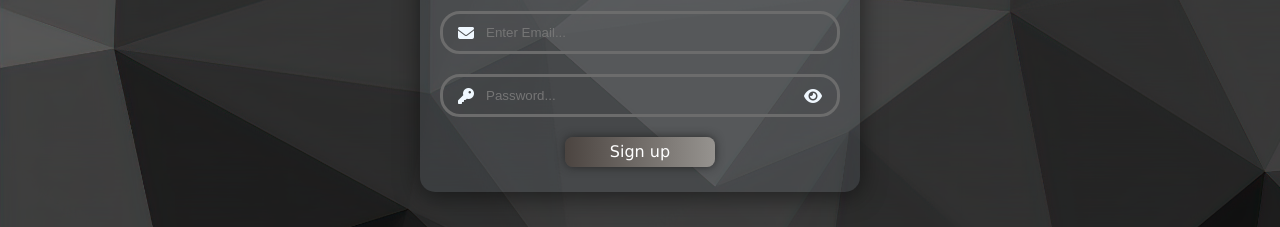
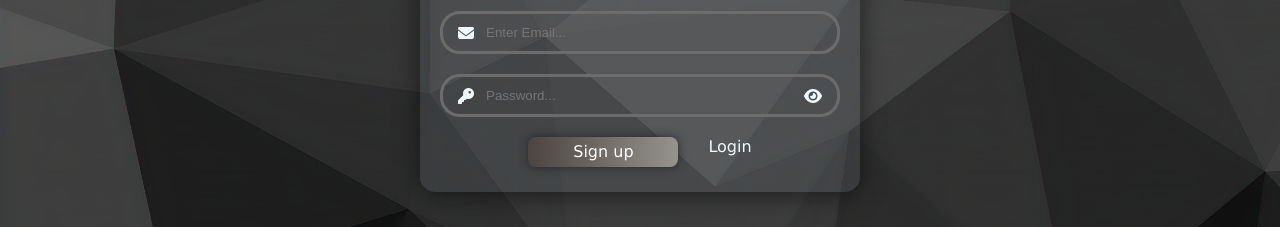
Before and after one commit to Ajan0211/ProTyper, a React (Vite) app in the folder pro-typer/: page /SignUp in a window 1280 px wide. Shown: the part 393-620 px from the top of the page. Built offline with nearby package versions, Linux system fonts and the light colour scheme; no server answers.

Commit message:
Adding a login button on signup page so user can go back

```diff
--- a/pro-typer/src/SignUp.jsx
+++ b/pro-typer/src/SignUp.jsx
@@ -100,6 +100,9 @@ function SignUp() {
             <div className="signup-button">
               <a onClick={() => handleSubmit()}>Sign up</a>
             </div>
+            <div className="submit-button">
+              <a onClick={() => navigate("/Login")}>Login</a>
+            </div>
           </div>
         </div>
       </div>
```
